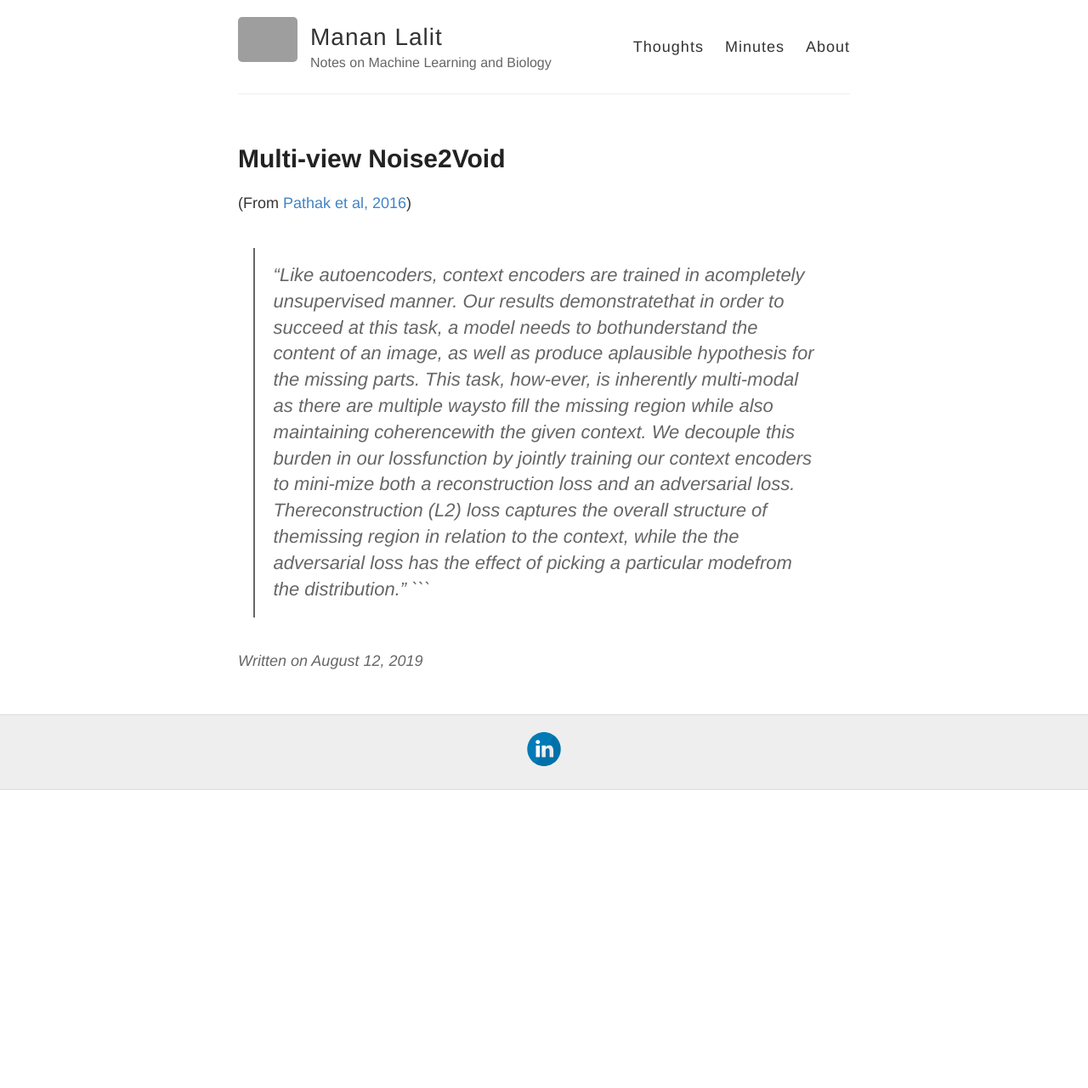
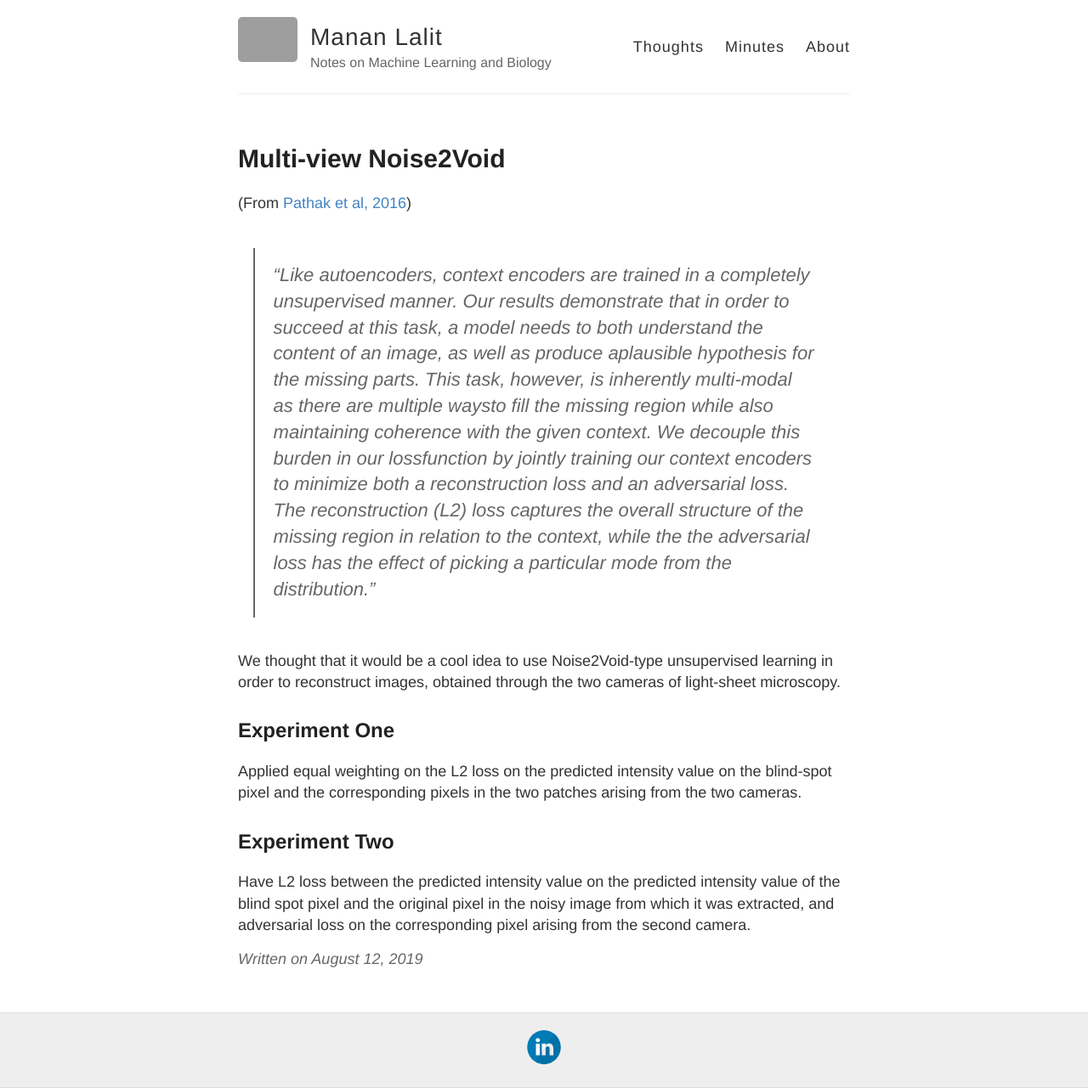
Before and after one commit to malaalam/minuteskeeper, a Jekyll site: the page built from _posts/2019-08-12-12-August-2019.md, in a window 1280 px wide. Shown: the whole page at 85% size. Built offline with Jekyll 4.4.1, drawn with Linux system fonts in a browser that asks for light colours; a script that is not in the unit is left out; comment, search, counter and statistics services are not loaded; before the commit the page ends 930 px from its top, so only the background shows below that; grey boxes are pictures that could not be loaded.

Commit message:
Corrected typos

````diff
--- a/_posts/2019-08-12-12-August-2019.md
+++ b/_posts/2019-08-12-12-August-2019.md
@@ -8,5 +8,15 @@ comments: true
 ---
 
 (From [Pathak et al, 2016](https://people.eecs.berkeley.edu/~pathak/papers/cvpr16.pdf))
-> "Like  autoencoders,  context  encoders  are  trained  in  acompletely unsupervised manner.  Our results demonstratethat in order to succeed at this task, a model needs to bothunderstand the content of an image,  as well as produce aplausible hypothesis for the missing parts.  This task, how-ever, is inherently multi-modal as there are multiple waysto fill the missing region while also maintaining coherencewith the given context. We decouple this burden in our lossfunction by jointly training our context encoders to mini-mize both a reconstruction loss and an adversarial loss. Thereconstruction (L2) loss captures the overall structure of themissing region in relation to the context, while the the adversarial loss has the effect of picking a particular modefrom the distribution."
-```
+> "Like  autoencoders,  context  encoders  are  trained  in  a completely unsupervised manner.  Our results demonstrate that in order to succeed at this task, a model needs to both understand the content of an image,  as well as produce aplausible hypothesis for the missing parts.  This task, however, is inherently multi-modal as there are multiple waysto fill the missing region while also maintaining coherence with the given context. We decouple this burden in our lossfunction by jointly training our context encoders to minimize both a reconstruction loss and an adversarial loss. The reconstruction (L2) loss captures the overall structure of the missing region in relation to the context, while the the adversarial loss has the effect of picking a particular mode from the distribution."
+
+
+We thought that it would be a cool idea to use Noise2Void-type unsupervised learning in order to reconstruct images, obtained through the two cameras of light-sheet microscopy.
+
+## Experiment One
+
+Applied equal weighting on the L2 loss on the predicted intensity value on the blind-spot pixel and the corresponding pixels in the two patches arising from the two cameras.
+
+## Experiment Two
+
+Have L2 loss between the predicted intensity value on the predicted intensity value of the blind spot pixel and the original pixel in the noisy image from which it was extracted, and adversarial loss on the corresponding pixel arising from the second camera.
````
